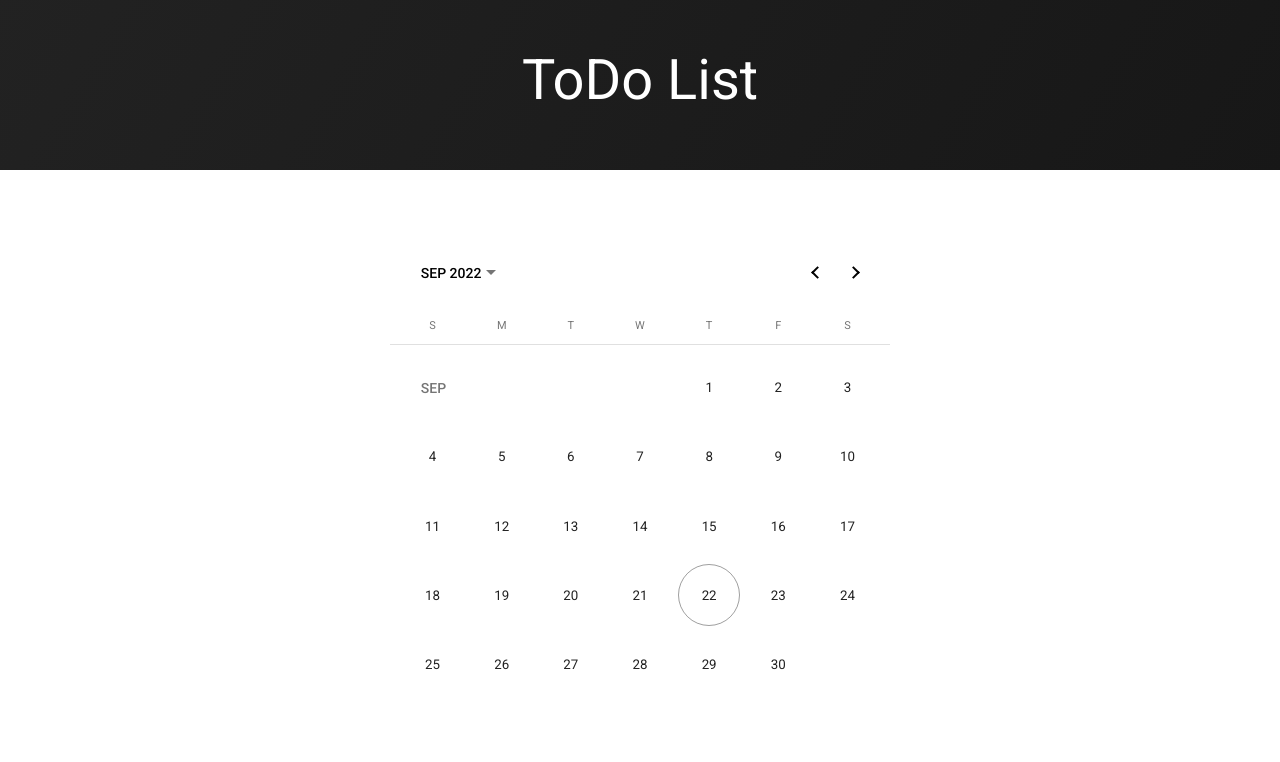
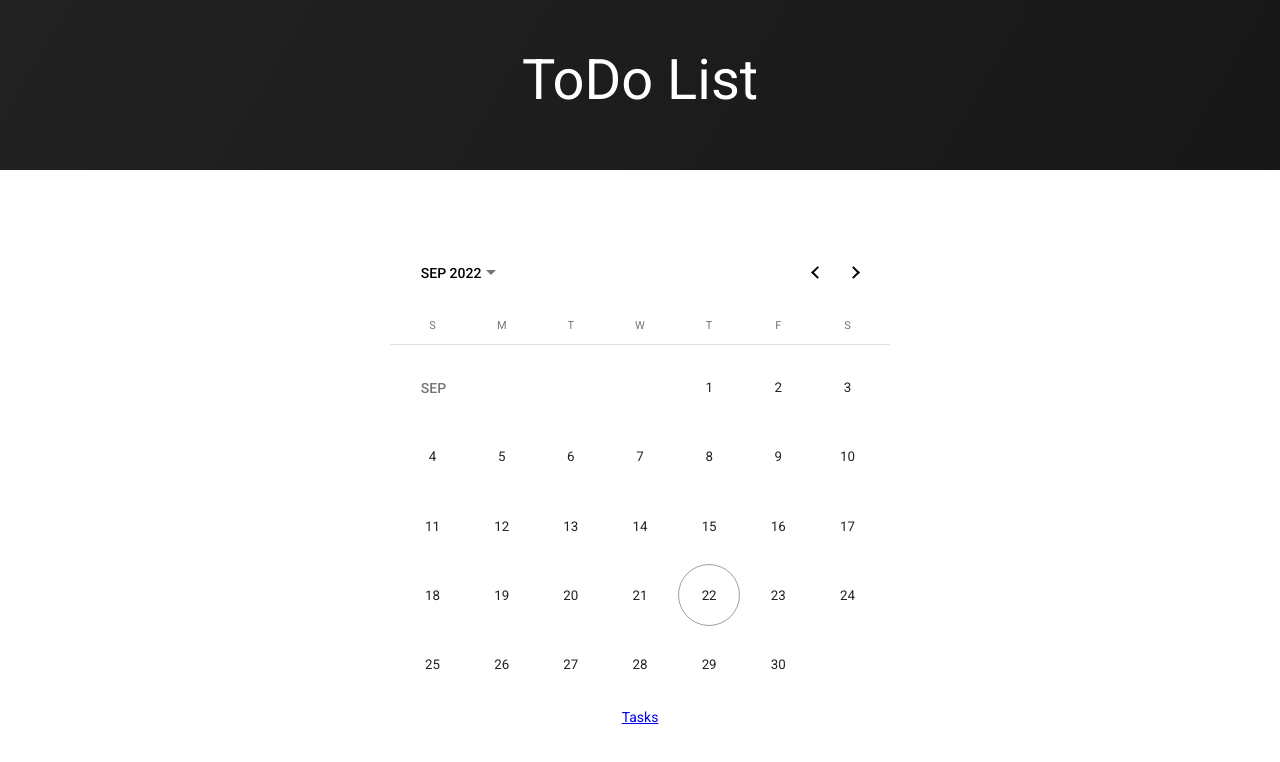
Before and after one commit to EmilianoRojas/todo-list-angular, an Angular app: page / in a window 1280 px wide. Shown: the top 762 px of the page. Built offline with nearby package versions, Linux system fonts and the light colour scheme.

Commit message:
routing between calendar and task list

```diff
--- a/src/app/calendar/calendar.component.css
+++ b/src/app/calendar/calendar.component.css
@@ -1,6 +1,8 @@
 div {
   display: flex;
   justify-content: center;
+  flex-direction: column;
+  align-items: center;
 }
 
 mat-calendar {
--- a/src/app/calendar/calendar.component.html
+++ b/src/app/calendar/calendar.component.html
@@ -1,3 +1,5 @@
 <div>
   <mat-calendar></mat-calendar>
+
+  <a [routerLink]="['/tasks']">Tasks</a>
 </div>
--- a/src/app/calendar/calendar.component.ts
+++ b/src/app/calendar/calendar.component.ts
@@ -3,13 +3,12 @@
 @Component({
   selector: 'app-calendar',
   templateUrl: './calendar.component.html',
-  styleUrls: ['./calendar.component.css']
+  styleUrls: ['./calendar.component.css'],
 })
 export class CalendarComponent implements OnInit {
+  constructor() {}
 
-  constructor() { }
+  ngOnInit(): void {}
 
-  ngOnInit(): void {
-  }
-
+  selectedDate = new Date();
 }
```
Also changed, not shown: src/app/calendar/calendar.module.ts (+8 -6 lines).
